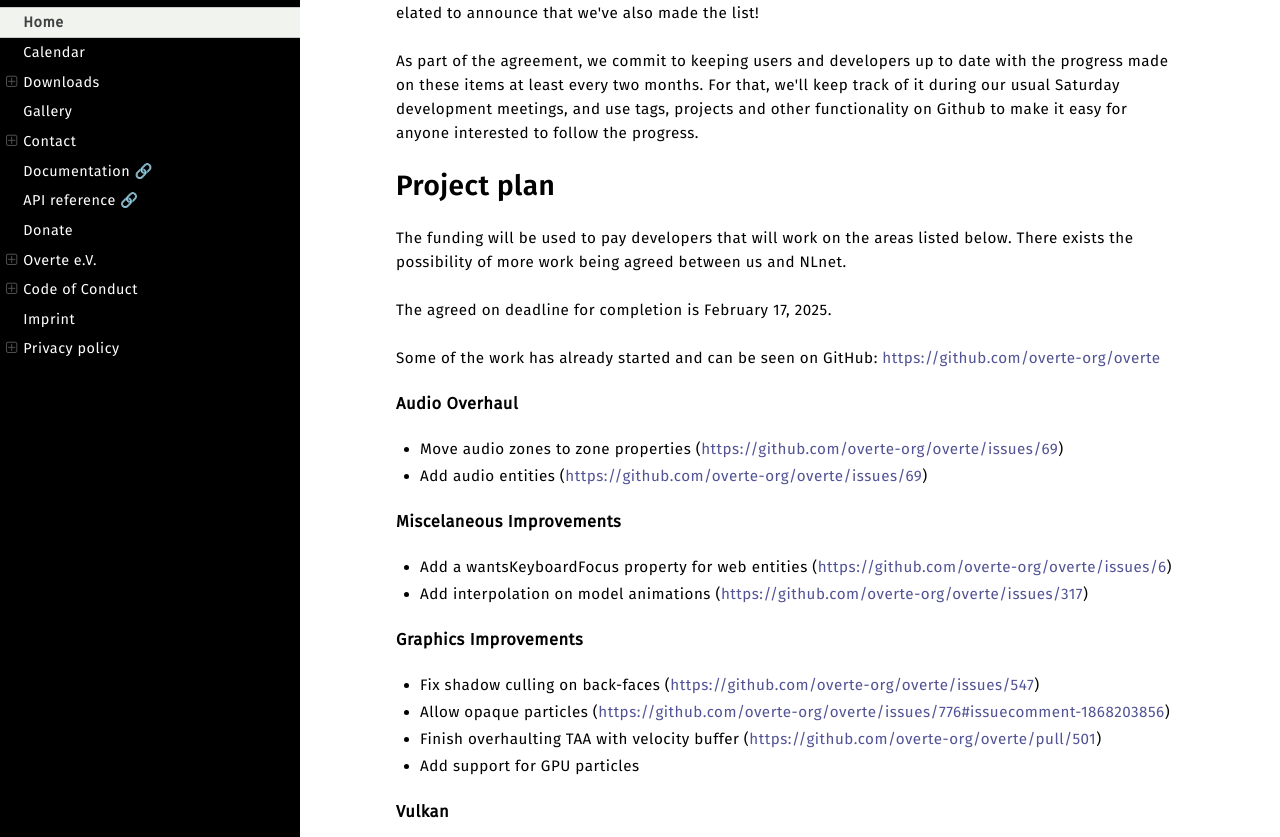
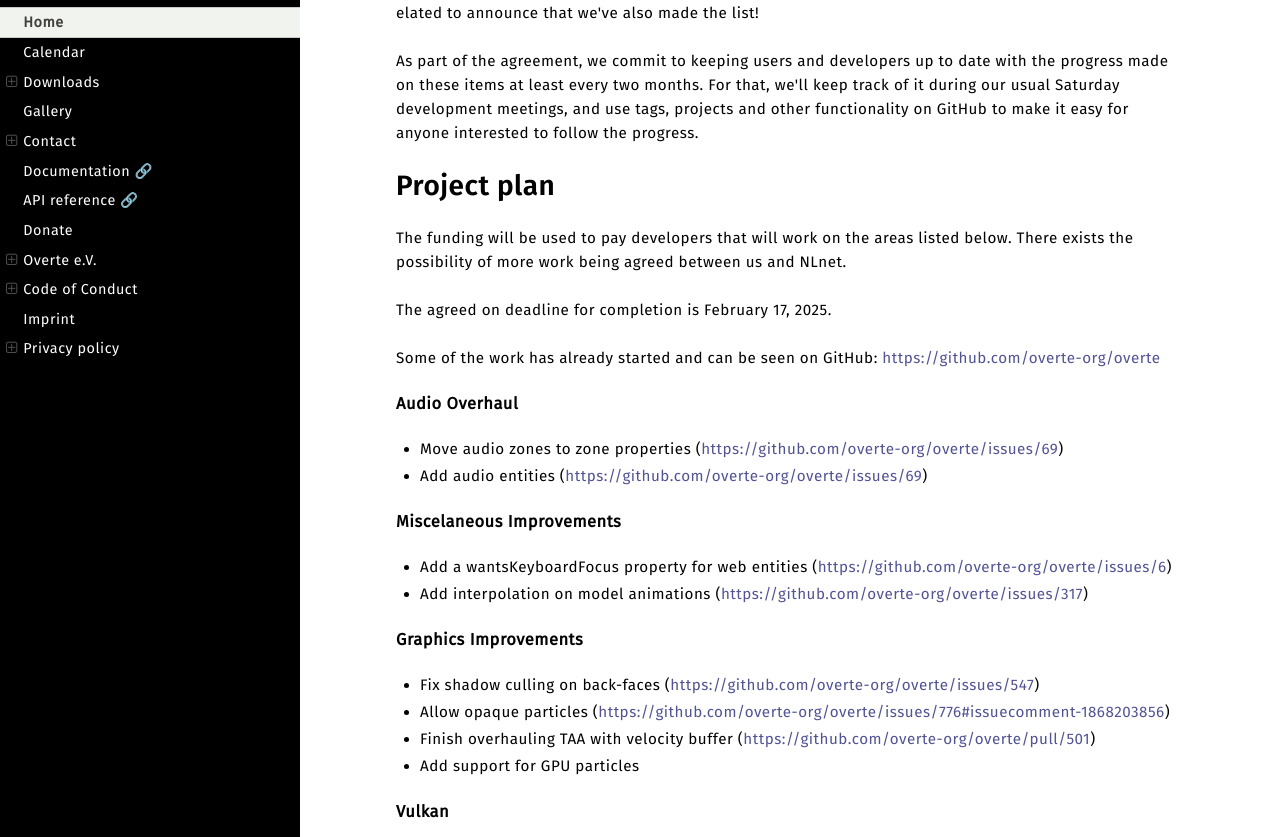
Before and after one commit to overte-org/overte-website-sphinx, a Sphinx documentation site: the page built from source/index.rst, in a window 1280 px wide and 1400 px high, scrolled down 4816 px. Shown: the part 208-1045 px from the top of the window. Built offline with Sphinx 7.4.7 and the Read the Docs theme 3.1.0, drawn with Linux system fonts in a browser that asks for light colours.

Commit message:
Fix spelling mistakes.

```diff
--- a/source/index.rst
+++ b/source/index.rst
@@ -178,7 +178,7 @@
 
 The NLnet Foundation is an organization that supports many amazing Open Source projects, and we're elated to announce that we've also made the list!
 
-As part of the agreement, we commit to keeping users and developers up to date with the progress made on these items at least every two months. For that, we'll keep track of it during our usual Saturday development meetings, and use tags, projects and other functionality on Github to make it easy for anyone interested to follow the progress.
+As part of the agreement, we commit to keeping users and developers up to date with the progress made on these items at least every two months. For that, we'll keep track of it during our usual Saturday development meetings, and use tags, projects and other functionality on GitHub to make it easy for anyone interested to follow the progress.
 
 
 Project plan
@@ -208,7 +208,7 @@
 
 * Fix shadow culling on back-faces (https://github.com/overte-org/overte/issues/547)
 * Allow opaque particles (https://github.com/overte-org/overte/issues/776#issuecomment-1868203856)
-* Finish overhaulting TAA with velocity buffer (https://github.com/overte-org/overte/pull/501)
+* Finish overhauling TAA with velocity buffer (https://github.com/overte-org/overte/pull/501)
 * Add support for GPU particles
 
 Vulkan
```
